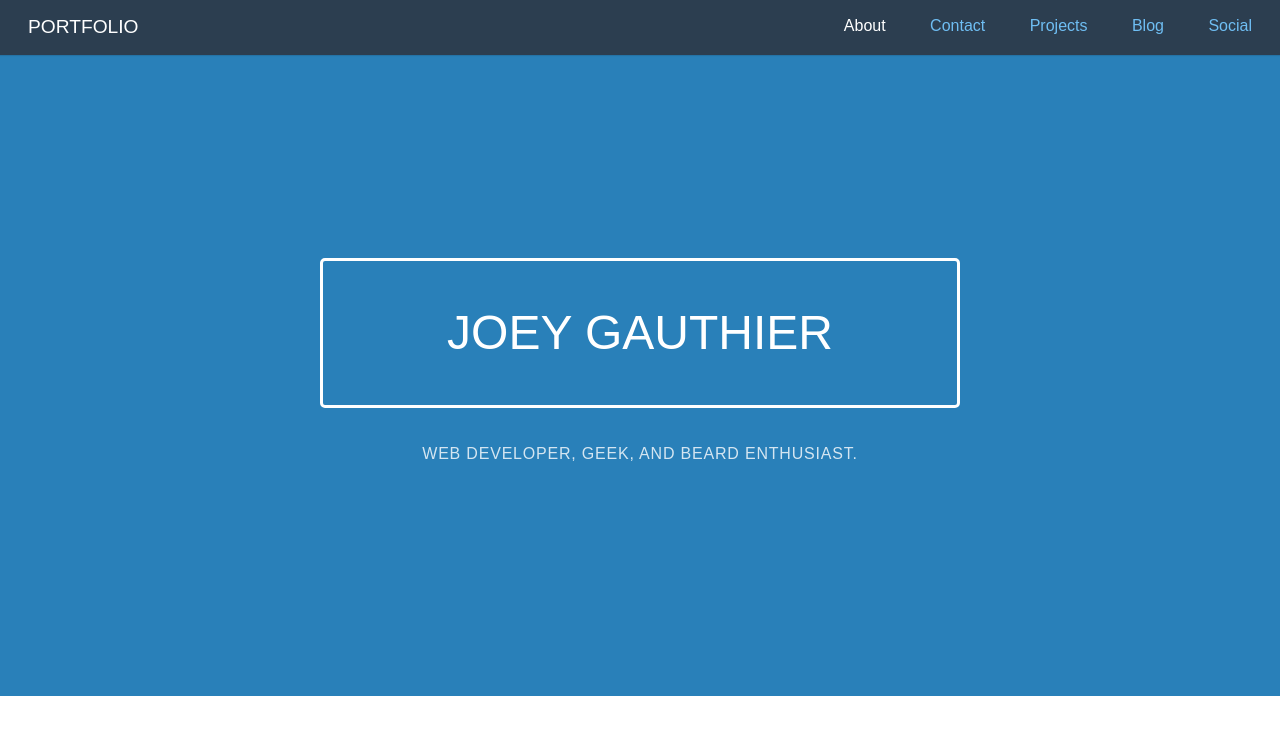
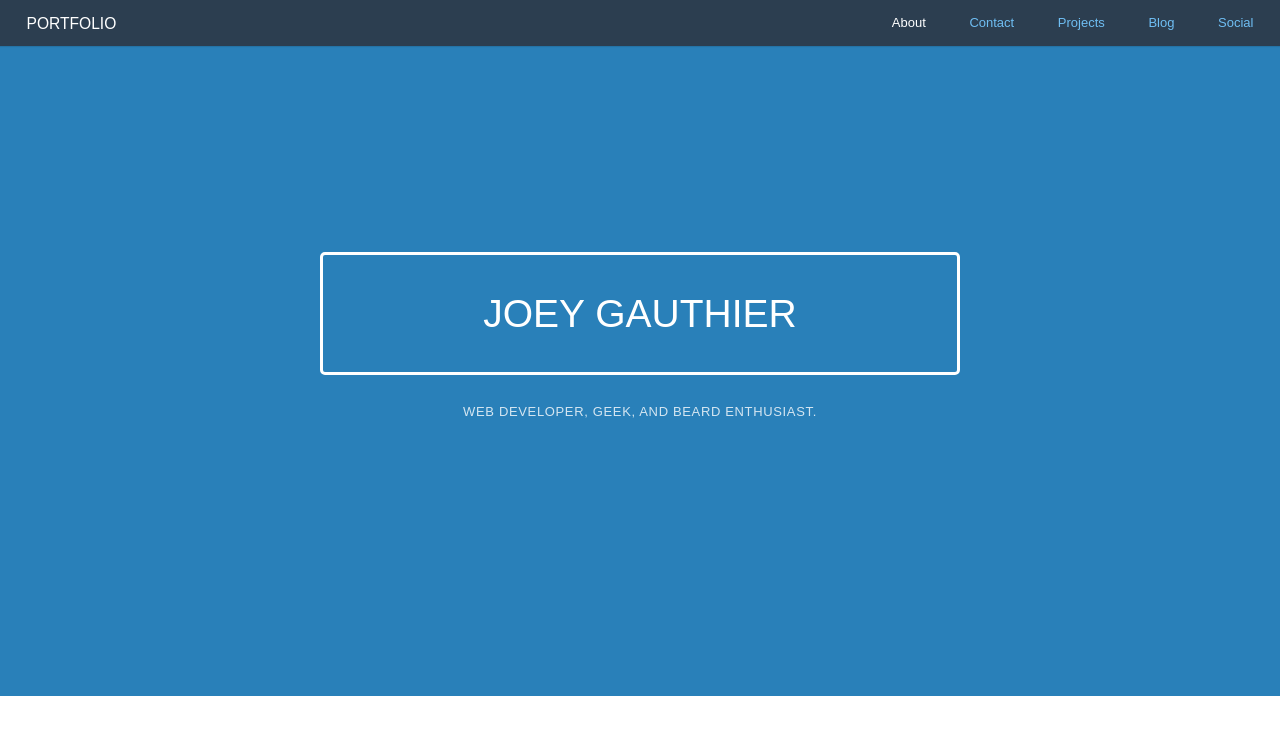
Before and after one commit to jgdigitaljedi/portfolio, a PHP site: page / in a window 1280 px wide. Shown: the top 744 px of the page. Run offline with PHP 8.4, Linux system fonts and the light colour scheme; some libraries are stand-ins or nearby versions.

Commit message:
media query font size issue

```diff
--- a/styles/marketing.css
+++ b/styles/marketing.css
@@ -232,7 +232,7 @@ a.pure-button-primary {
 
     /* We increase the body font size */
     body {
-        font-size: 16px;
+        /*font-size: 14px;*/
     }
     /* We want to give the content area some more padding */
     .content {
```
